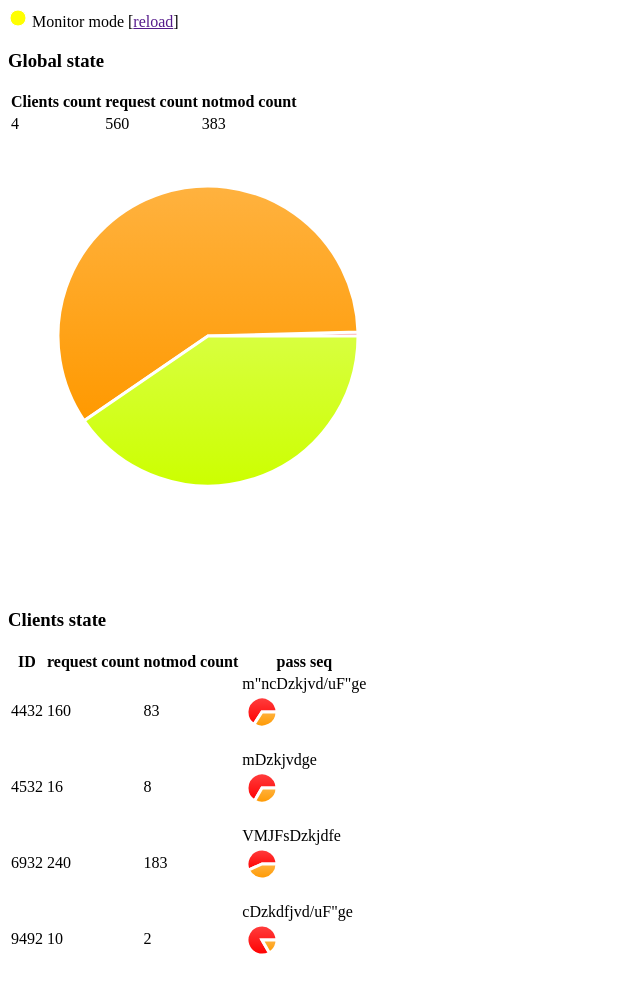
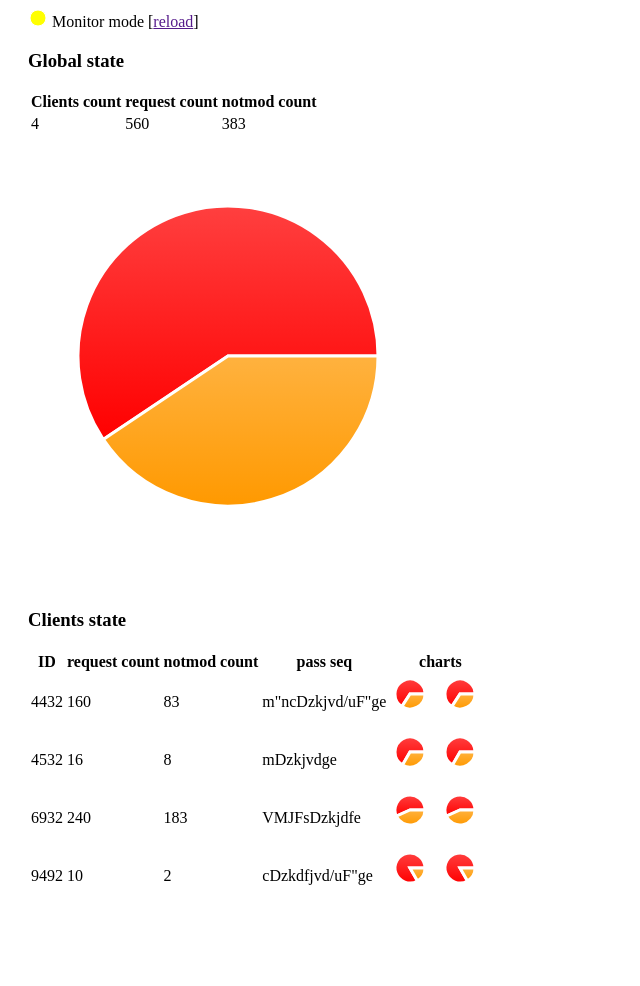
Before and after one commit to aufi/anddos_watcher, a plain HTML site: page index.html in a window 1280 px wide. Shown: the part 73-1059 px from the top of the page, without its empty margins (0-640 px from the left). After the commit the page ends 987 px from the top, so only its background shows below. Drawn offline with nearby package versions, Linux system fonts and the light colour scheme.

Commit message:
data attr added to load data from tables

```diff
--- a/chart_script.js
+++ b/chart_script.js
@@ -11,30 +11,29 @@ $(document).ready(function(){
 
 
 	var values = [], labels = [];
-	$("table.global_state th").each(function () {
+	$("table.global_state th:not(:first)").each(function () {
 	    labels.push($(this).text());
 	});
-	$("table.global_state td").each(function () {
+	$("table.global_state td:not(:first)").each(function () {
 	    values.push(parseInt($(this).text(), 10));
 	});
-	Raphael("chart_overview", 450, 450).pieChart(200, 200, 150, values, labels, "#fff");
+	Raphael("chart_overview", 450, 450).pieChart(200, 220, 150, values, labels, "#fff");
 
 
 	/* refacctor table alg */
 	$('table.clients_state tr:not(:first)').each(function(){
 		values = [], labels = [];
-		$("th", $(this).parent()[0]).each(function () {
+		$("th.data", $(this).parent()[0]).each(function () {
 		    labels.push($(this).text());
 		});
-		$("td:not(:last):not(:first)", this).each(function () {
+		$("td.data", this).each(function () {
 		    values.push(parseInt($(this).text(), 10));
 		});
-		console.log(values);
-		console.log(labels);
-		Raphael($('div.chart_client', this)[0], 50, 50).pieChart(20, 20, 15, values, labels, "#fff");
+		Raphael($('.chart_client', this)[0], 50, 50).pieChart(20, 20, 15, values, labels, "#fff");
+		Raphael($('.chart_client', this)[0], 50, 50).pieChart(20, 20, 15, values, labels, "#fff");
 	});
 
-
+	$('.loaded').delay(2000).fadeOut('slow');
 });
 
 Raphael.fn.pieChart = function (cx, cy, r, values, labels, stroke) {
--- a/index.html
+++ b/index.html
@@ -6,10 +6,15 @@
 	<script src="https://ajax.googleapis.com/ajax/libs/jquery/1.9.1/jquery.min.js"></script>
 	<script src="raphael-min.js"></script>
 	<script src="chart_script.js"></script>
+	<style>
+	body {
+		padding-left: 20px;
+	}
+	</style>
 </head>
 <body>
 	<h1>ANDDOS - status watcher</h1>
-	<p><i id="status_title"></i> Monitor mode [<a href="">reload</a>]</p>
+	<p><i id="status_title"></i> Monitor mode [<a href="">reload</a>]<span class="loaded"> Just loaded...</span></p>
 
 	<h3>Global state</h3>
 
@@ -34,33 +39,38 @@
 	<table class="clients_state">
 		<tr>
 			<th>ID</th>
-			<th>request count</th>
-			<th>notmod count</th>
-			<th>pass seq<div class="chart_client"></div></th>
+			<th class="data">request count</th>
+			<th class="data">notmod count</th>
+			<th>pass seq</th>
+			<th>charts</th>
 		</tr>
 		<tr>
 			<td>4432</td>
-			<td>160</td>
-			<td>83</td>
-			<td>m"ncDzkjvd/uF"ge<div class="chart_client"></div></td>
+			<td class="data">160</td>
+			<td class="data">83</td>
+			<td>m"ncDzkjvd/uF"ge</td>
+			<td class="chart_client"></td>
 		</tr>
 		<tr>
 			<td>4532</td>
-			<td>16</td>
-			<td>8</td>
-			<td>mDzkjvdge<div class="chart_client"></div></td>
+			<td class="data">16</td>
+			<td class="data">8</td>
+			<td>mDzkjvdge</td>
+			<td class="chart_client"></td>
 		</tr>
 		<tr>
 			<td>6932</td>
-			<td>240</td>
-			<td>183</td>
-			<td>VMJFsDzkjdfe<div class="chart_client"></div></td>
+			<td class="data">240</td>
+			<td class="data">183</td>
+			<td>VMJFsDzkjdfe</td>
+			<td class="chart_client"></td>
 		</tr>
 		<tr>
 			<td>9492</td>
-			<td>10</td>
-			<td>2</td>
-			<td>cDzkdfjvd/uF"ge<div class="chart_client"></div></td>
+			<td class="data">10</td>
+			<td class="data">2</td>
+			<td>cDzkdfjvd/uF"ge</td>
+			<td class="chart_client"></td>
 		</tr>
 	</table>
 
```
